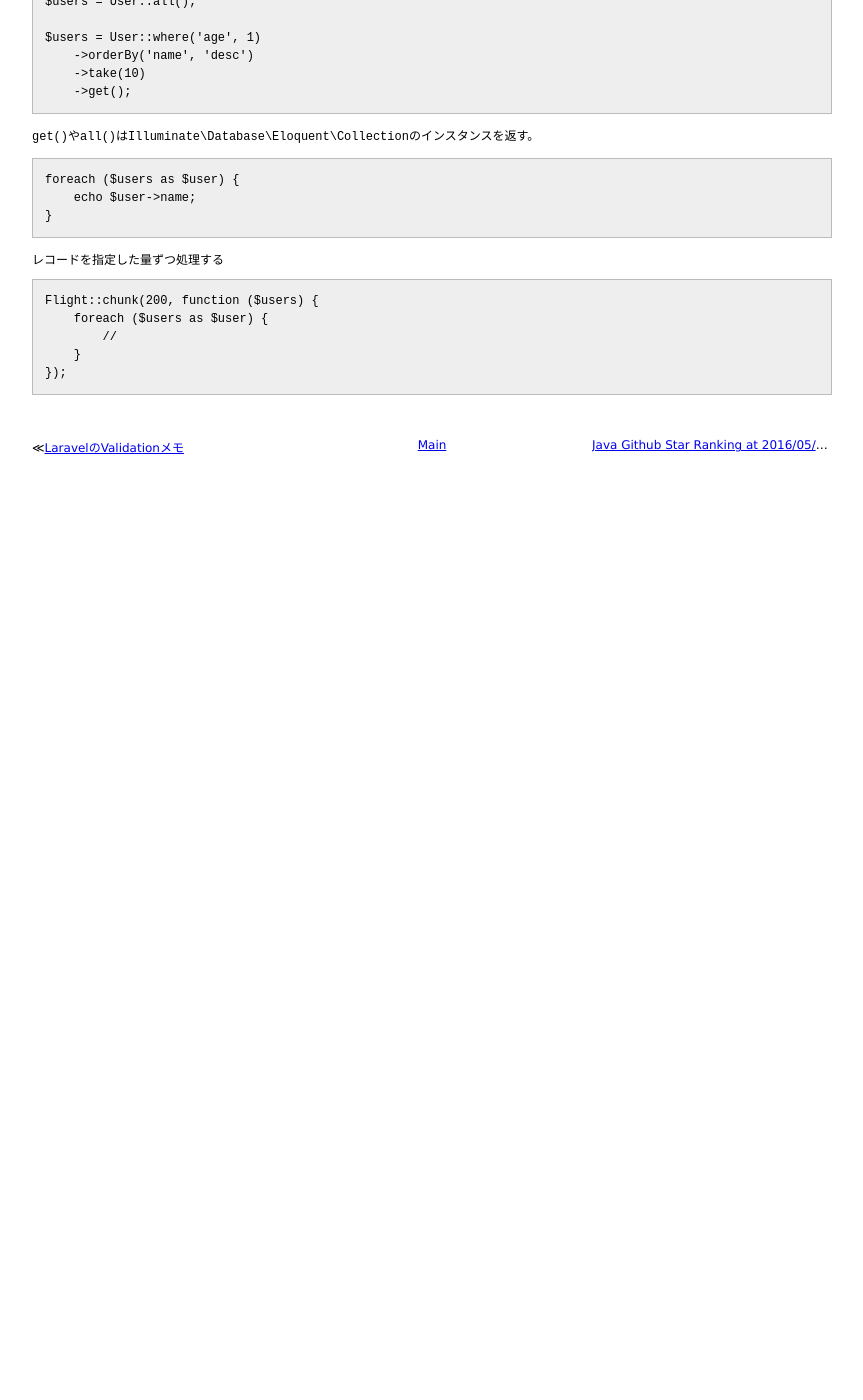
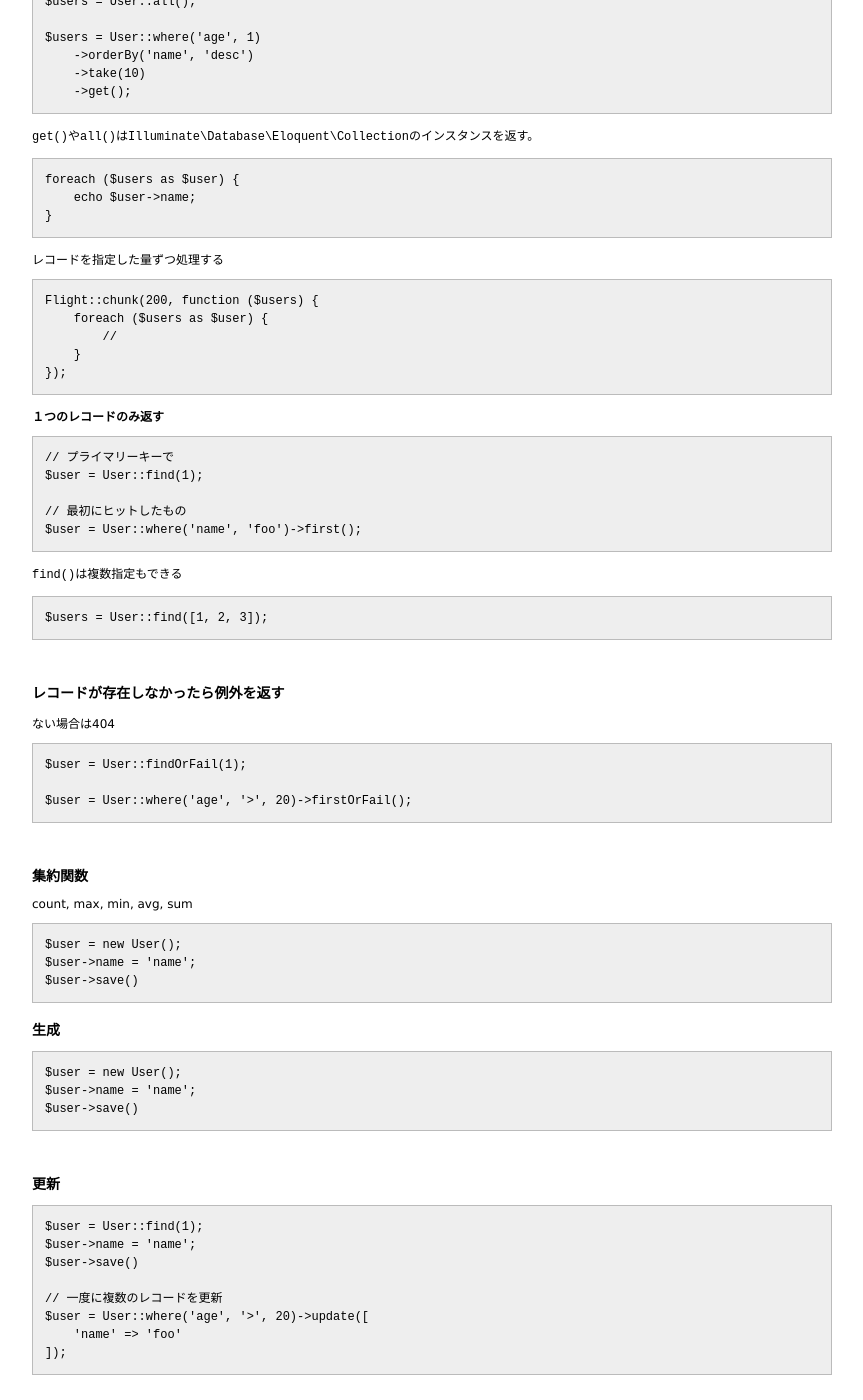
Before and after one commit to 38elements/38elements.github.com, a Jekyll site: the page built from _posts/2016-05-17-eloquent.md, in a window 1280 px wide and 1400 px high, scrolled down 754 px. Shown: the whole window, without its empty margins (208-1071 px from the left). Built offline with Jekyll 4.4.1, drawn with Linux system fonts in a browser that asks for light colours; before the commit the page ends 1278 px from its top, so only the background shows below that.

Commit message:
Update 2016-05-17-eloquent.md

````diff
--- a/_posts/2016-05-17-eloquent.md
+++ b/_posts/2016-05-17-eloquent.md
@@ -39,7 +39,7 @@ $connectionプロパティーで接続するDB名を指定する
 
 ### 取得
 
-複数レコードを返す
+**複数レコードを返す**
 
 ```
 $users = User::all();
@@ -67,3 +67,62 @@ Flight::chunk(200, function ($users) {
     }
 });
 ```
+
+**１つのレコードのみ返す**
+
+```
+// プライマリーキーで
+$user = User::find(1);
+
+// 最初にヒットしたもの
+$user = User::where('name', 'foo')->first();
+```
+
+`find()`は複数指定もできる
+
+```
+$users = User::find([1, 2, 3]);
+```
+<br>
+
+### レコードが存在しなかったら例外を返す
+
+ない場合は404
+
+```
+$user = User::findOrFail(1);
+
+$user = User::where('age', '>', 20)->firstOrFail();
+```
+<br>
+
+### 集約関数
+count, max, min, avg, sum
+
+```
+$user = new User();
+$user->name = 'name';
+$user->save()
+```
+
+### 生成
+
+```
+$user = new User();
+$user->name = 'name';
+$user->save()
+```
+<br>
+
+### 更新
+
+```
+$user = User::find(1);
+$user->name = 'name';
+$user->save()
+
+// 一度に複数のレコードを更新
+$user = User::where('age', '>', 20)->update([
+    'name' => 'foo'
+]);
+```
````
